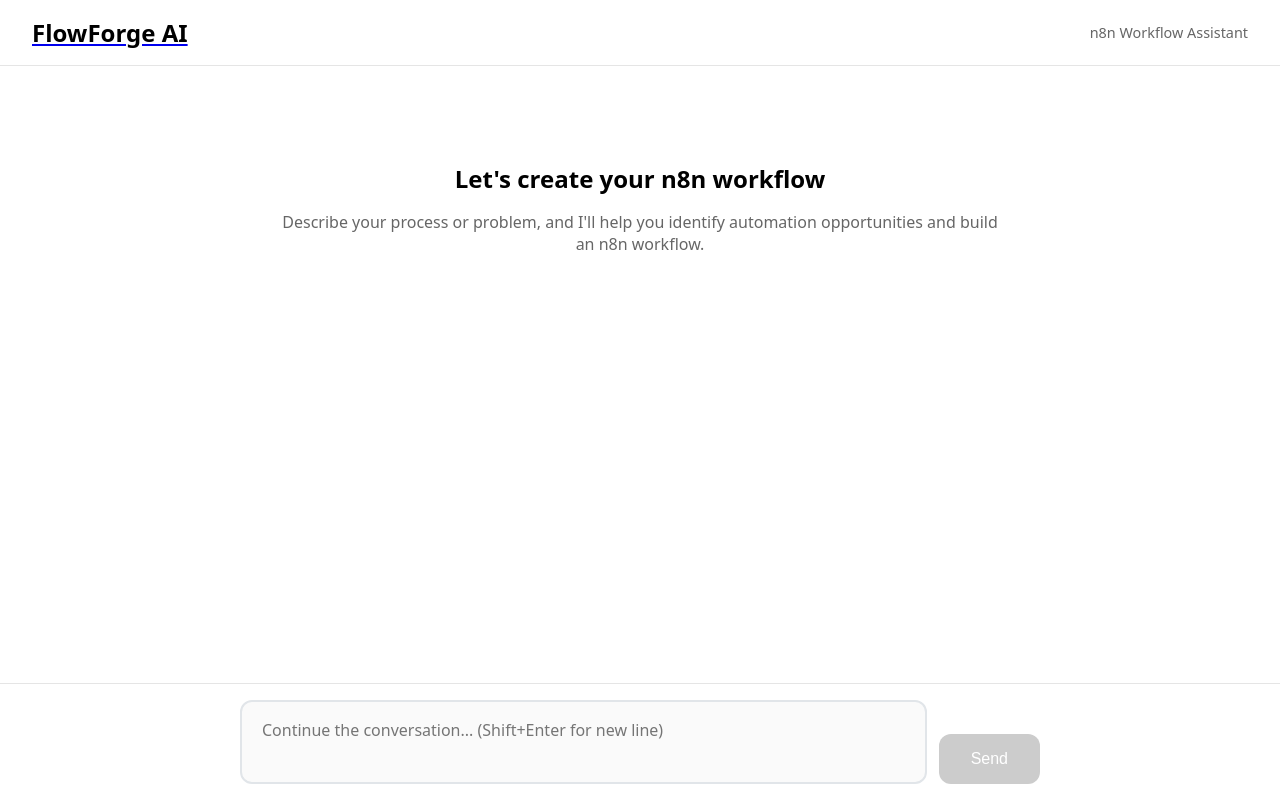
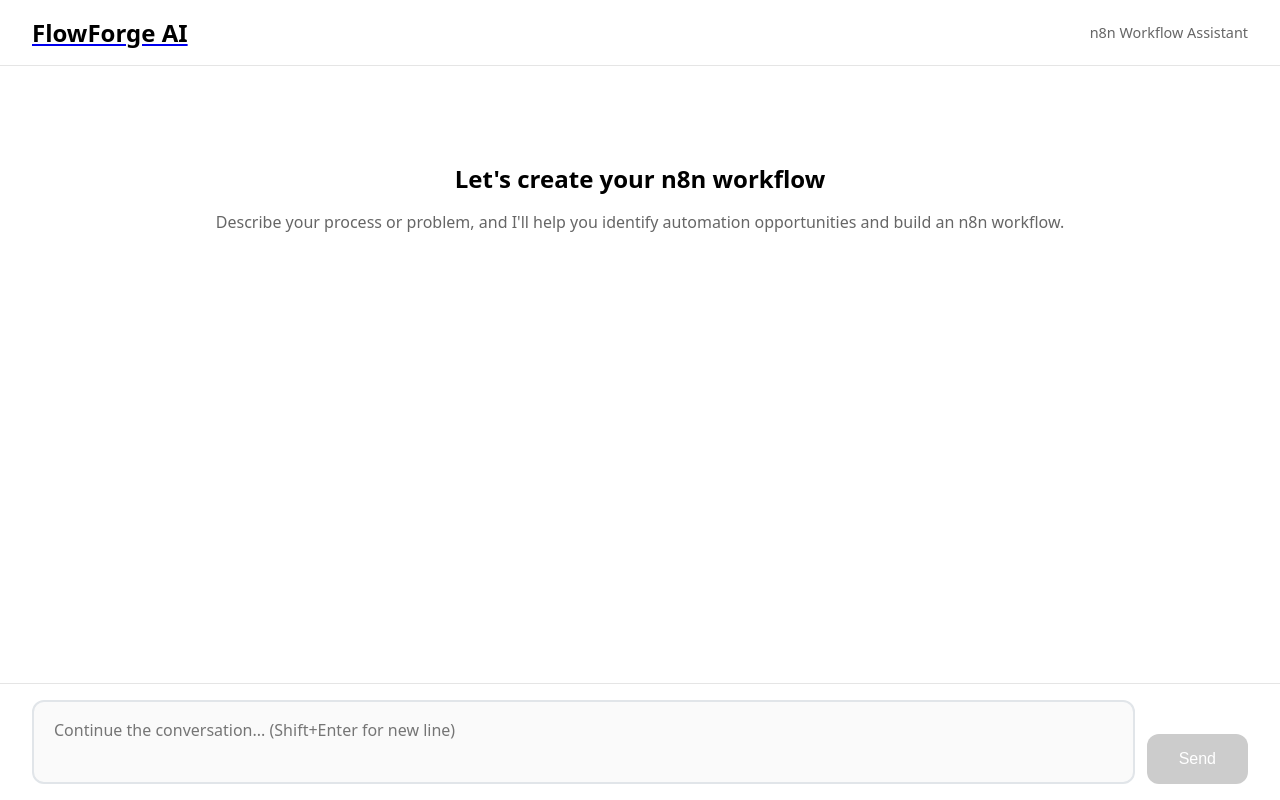
Before and after one commit to andrewkuan/flowforge-ai, a Next.js app: page /chat in a window 1280 px wide. Built offline with nearby package versions, Linux system fonts and the light colour scheme.

Commit message:
Fix: Set consistent container width to prevent jarring resize when panels appear

```diff
--- a/app/chat/page.tsx
+++ b/app/chat/page.tsx
@@ -1172,7 +1172,7 @@ For each automation suggestion, explain what n8n nodes could be used and why tha
       <div style={{
         flex: 1,
         display: 'flex',
-        maxWidth: (hasActiveFlowchart || showProcessPanel || showAutomationSuggestions) ? '1400px' : '800px',
+        maxWidth: '1400px', // Fixed width to prevent jarring resize when panels appear
         margin: '0 auto',
         width: '100%'
       }}>
@@ -1458,7 +1458,7 @@ For each automation suggestion, explain what n8n nodes could be used and why tha
         backgroundColor: 'white'
       }}>
         <div style={{
-          maxWidth: (hasActiveFlowchart || showProcessPanel || showAutomationSuggestions) ? '1400px' : '800px',
+          maxWidth: '1400px', // Fixed width to prevent jarring resize when panels appear
           margin: '0 auto',
           display: 'flex',
           gap: '0.75rem',
```
